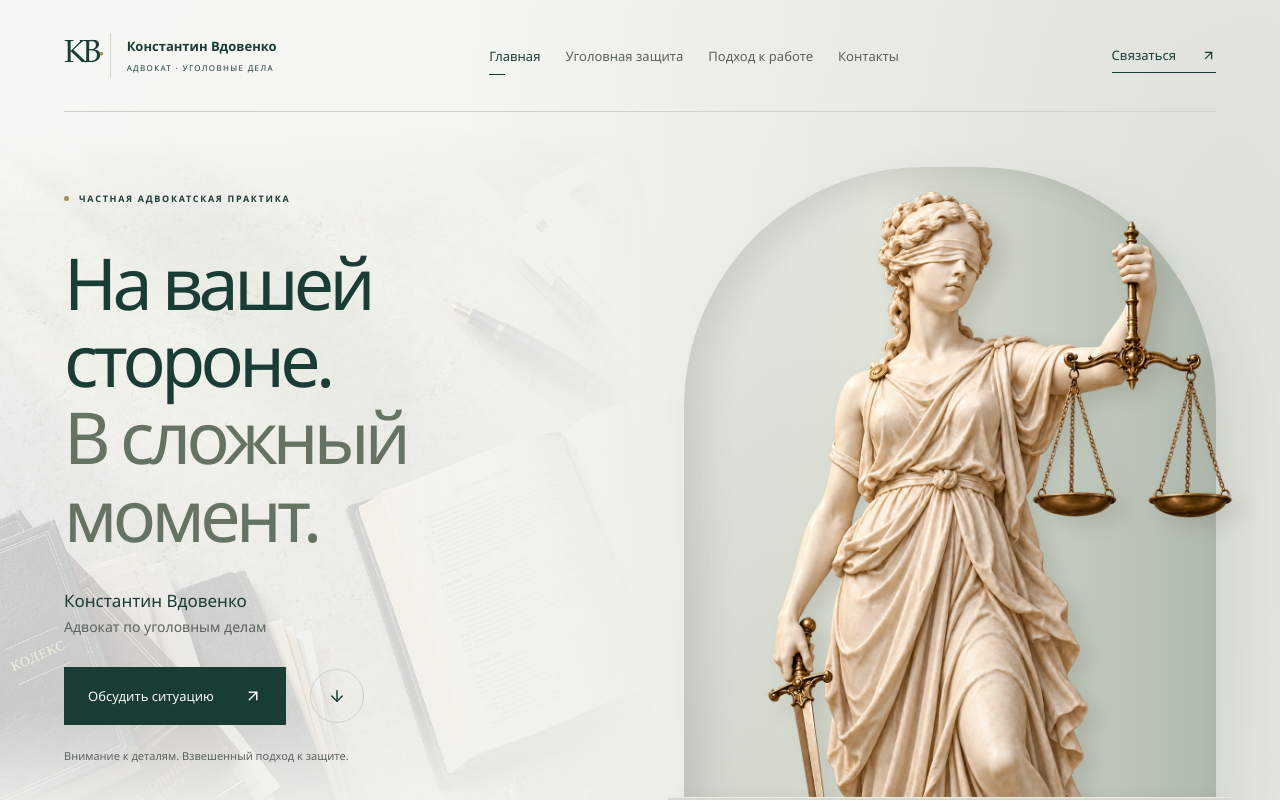
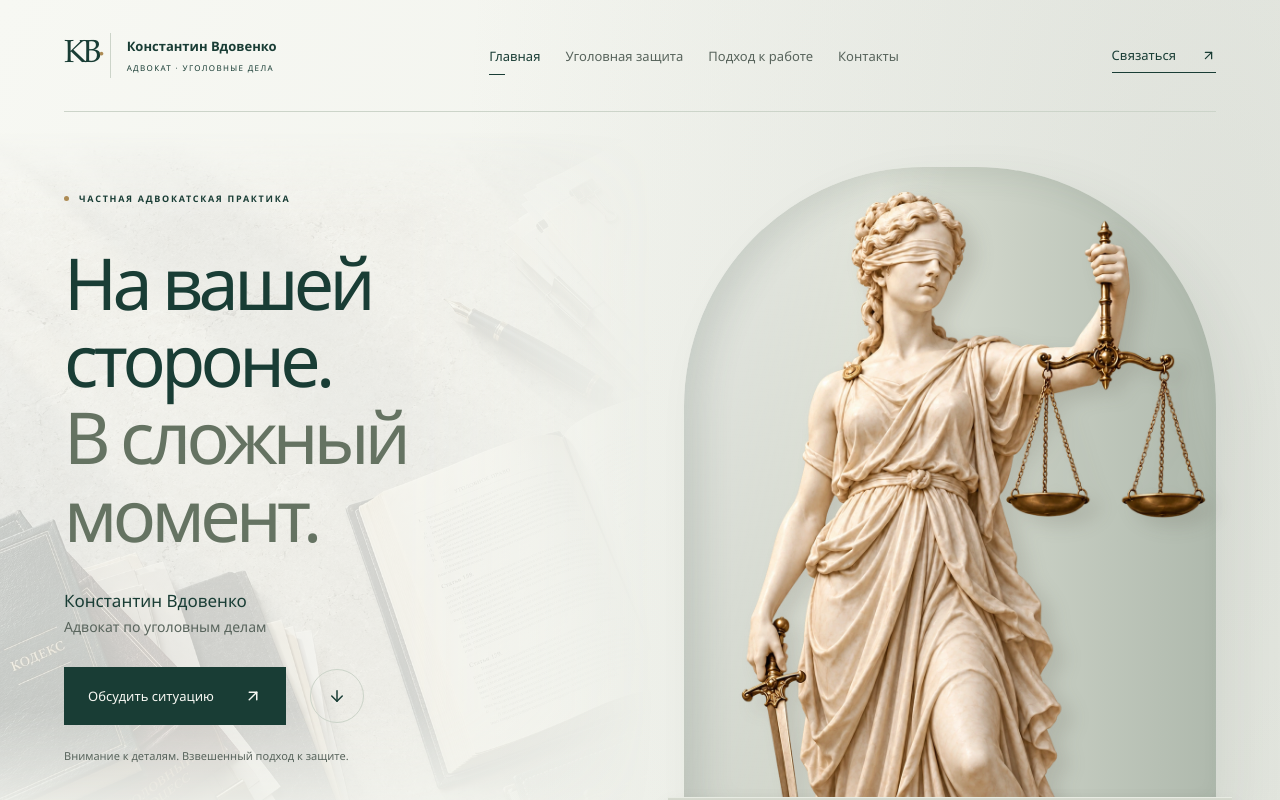
Before and after one commit to Aleks-man/advokat-vdovenko, a React (Vite) app in the folder front/: page / in a window 1280 px wide. Shown: the top 800 px of the page. Built offline with nearby package versions, Linux system fonts and the light colour scheme.

Commit message:
fix: reduce Lady Justice horizontal offset

```diff
--- a/front/src/components/Hero/Hero.css
+++ b/front/src/components/Hero/Hero.css
@@ -75,7 +75,7 @@
   object-fit: contain;
   object-position: center bottom;
   /* Balance the torso against the scales extending to the right. */
-  transform: translateX(8%);
+  transform: translateX(3%);
 }
 .hero-bottom {
   grid-column: 1/-1;
```
